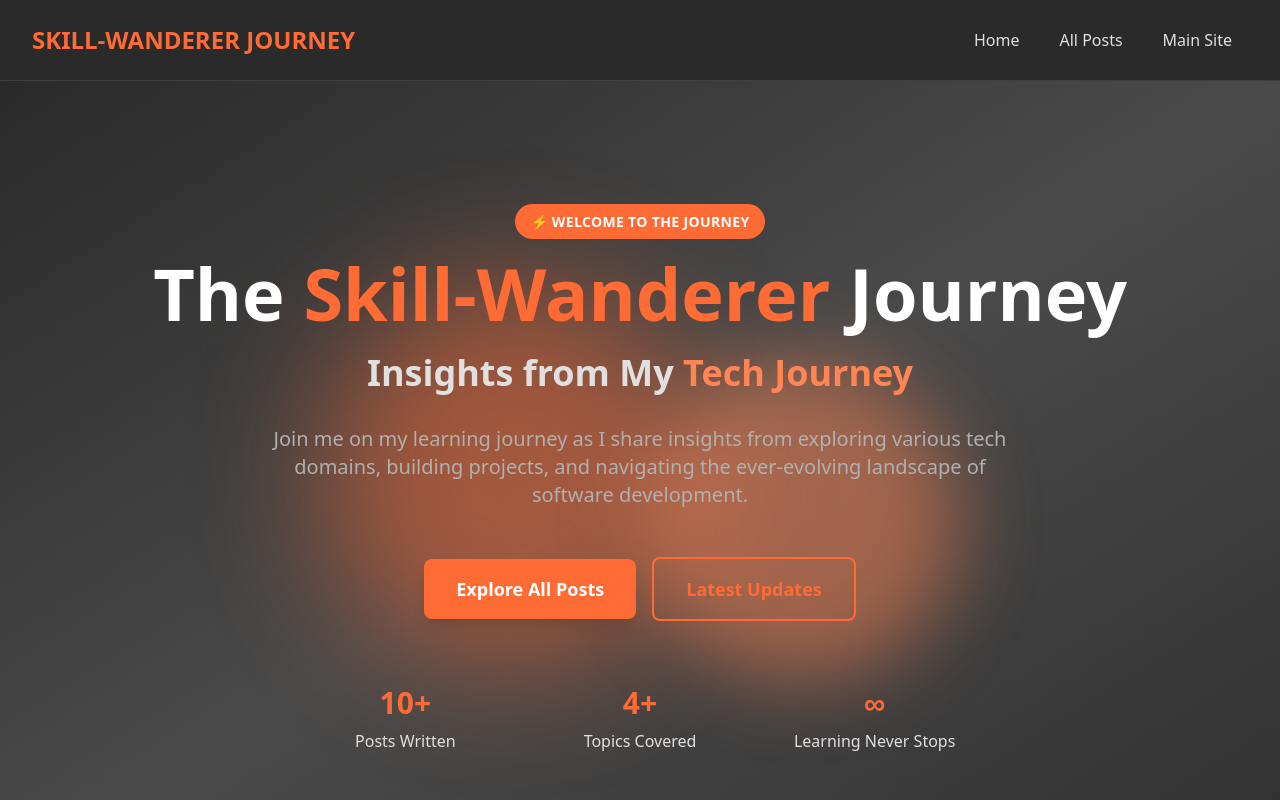
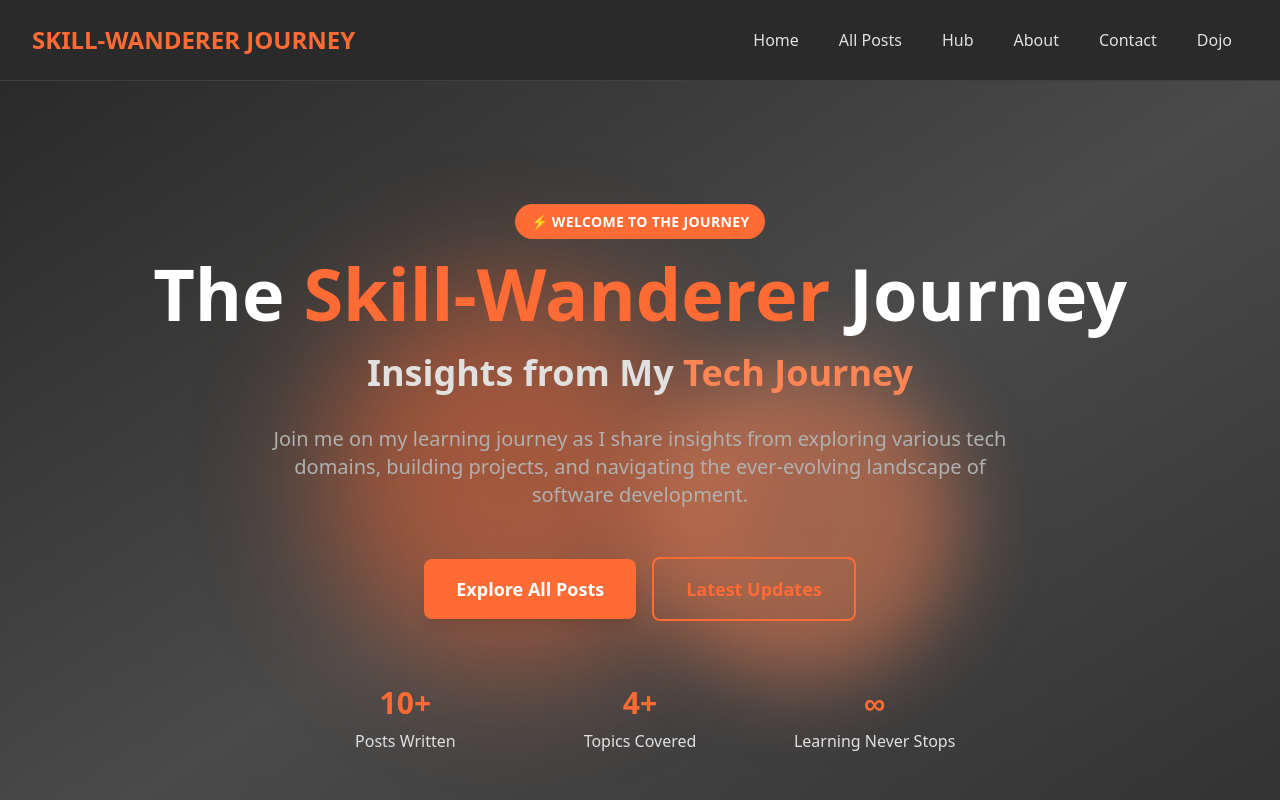
Before and after one commit to skill-wanderer/blog-v2, an Astro site: page / in a window 1280 px wide. Shown: the top 800 px of the page. Built offline with nearby package versions, Linux system fonts and the light colour scheme; Astro itself is replaced by a stand-in of ours.

Commit message:
Update navigation links in Header and Footer
Replaced 'Main Site' with 'Hub' and added 'About', 'Contact', and 'Dojo' links to both the Header and Footer components for improved navigation and consistency across the site.

```diff
--- a/src/components/Footer.astro
+++ b/src/components/Footer.astro
@@ -10,7 +10,10 @@
 
 <footer class="py-8 bg-skill-wanderer-darkest border-t border-dark">
     <div class="container mx-auto px-4 sm:px-6 lg:px-8 text-center text-skill-wanderer-text-dark-muted">        <div class="flex justify-center space-x-6 mb-4">
-            <a href="https://skill-wanderer.com/" class="footer-link">Main Site</a>
+            <a href="https://skill-wanderer.com/" class="footer-link">Hub</a>
+            <a href="https://skill-wanderer.com/about" class="footer-link">About</a>
+            <a href="https://skill-wanderer.com/contact" class="footer-link">Contact</a>
+            <a href="https://dojo.skill-wanderer.com/" class="footer-link">Dojo</a>
             <a href="https://www.linkedin.com/in/quan-nguyen-skill-wanderer" target="_blank" rel="noopener noreferrer" class="footer-link">Personal LinkedIn</a>
             <a href="https://www.linkedin.com/company/skill-wanderer" target="_blank" rel="noopener noreferrer" class="footer-link">Organization LinkedIn</a>
             <a href="https://github.com/skill-wanderer" target="_blank" rel="noopener noreferrer" class="footer-link">GitHub</a>
--- a/src/components/Header.astro
+++ b/src/components/Header.astro
@@ -30,7 +30,10 @@ const { showNavigation = true } = Astro.props;
             <nav class="hidden md:flex items-center space-x-2">
                 <a href="/" class="nav-link">Home</a>
                 <a href="/blog" class="nav-link">All Posts</a>
-                <a href="https://skill-wanderer.com/" class="nav-link">Main Site</a>
+                <a href="https://skill-wanderer.com/" class="nav-link">Hub</a>
+                <a href="https://skill-wanderer.com/about" class="nav-link">About</a>
+                <a href="https://skill-wanderer.com/contact" class="nav-link">Contact</a>
+                <a href="https://dojo.skill-wanderer.com/" class="nav-link">Dojo</a>
             </nav>
         )}        <div class="md:hidden">
             <!-- Mobile menu button -->
@@ -55,7 +58,10 @@ const { showNavigation = true } = Astro.props;
                 <div class="flex flex-col space-y-2">
                     <a href="/" class="nav-link block px-3 py-2 rounded-lg">Home</a>
                     <a href="/blog" class="nav-link block px-3 py-2 rounded-lg">All Posts</a>
-                    <a href="https://skill-wanderer.com/" class="nav-link block px-3 py-2 rounded-lg">Main Site</a>
+                    <a href="https://skill-wanderer.com/" class="nav-link block px-3 py-2 rounded-lg">Hub</a>
+                    <a href="https://skill-wanderer.com/about" class="nav-link block px-3 py-2 rounded-lg">About</a>
+                    <a href="https://skill-wanderer.com/contact" class="nav-link block px-3 py-2 rounded-lg">Contact</a>
+                    <a href="https://dojo.skill-wanderer.com/" class="nav-link block px-3 py-2 rounded-lg">Dojo</a>
                 </div>
             </nav>
         </div>
```
